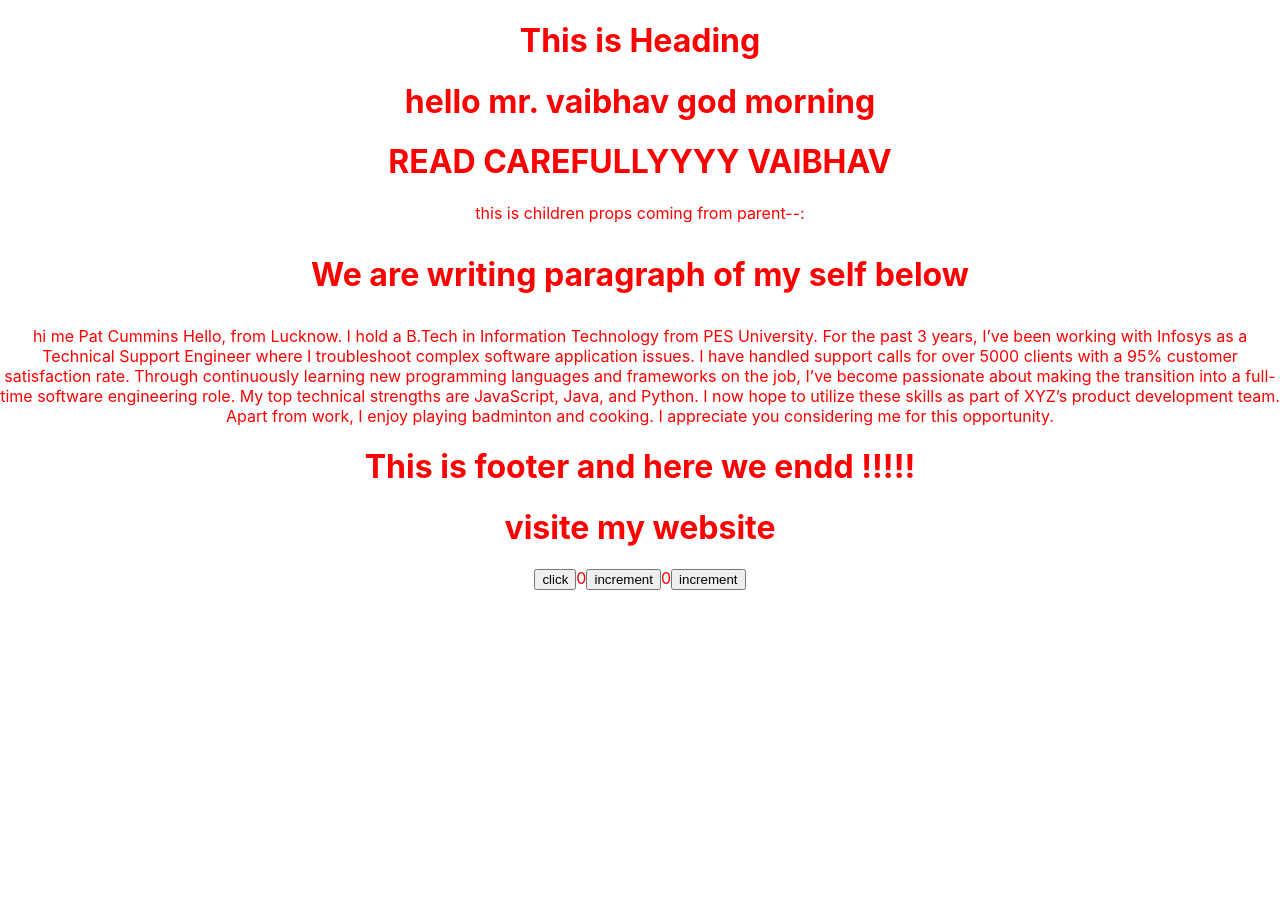
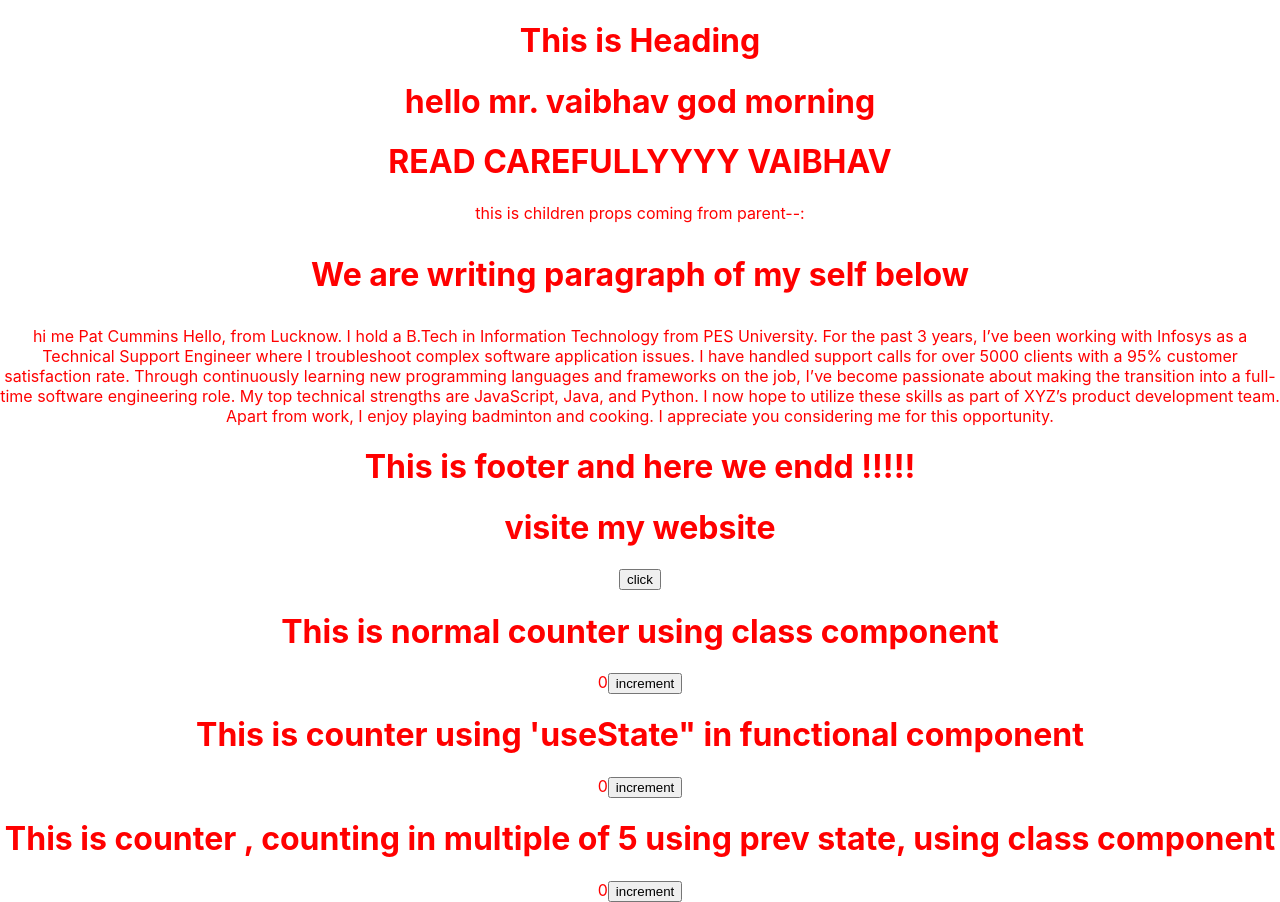
Before and after one commit to SaxenaVaibhav80/learning_react, a React (Create React App) app in the folder basic-app/: page / in a window 1280 px wide. Before the commit the page ends 800 px from the top, so only its background shows below. Built offline with nearby package versions, Linux system fonts and the light colour scheme.

Commit message:
useState in functional component

```diff
--- a/basic-app/src/App.js
+++ b/basic-app/src/App.js
@@ -7,6 +7,7 @@ import Footer from './components/Footer';
 import Message from './components/Message';
 import Counter from './components/Counter';
 import CounterFive from './components/CounterFive';
+import FunctionalCounter from './components/FunctionalCounter';
 
 function App() {
   return (
@@ -16,7 +17,11 @@ function App() {
      <Paragraph name="webdev"><p>We are writing paragraph of my self below</p></Paragraph>
      <Footer></Footer>
      <Message></Message>
-     <Counter></Counter>
+     <h1>This is normal counter using class component</h1>
+     <Counter ></Counter>
+     <h1>This is  counter using 'useState" in functional component</h1>
+     <FunctionalCounter ></FunctionalCounter>
+     <h1>This is counter , counting in multiple of 5 using prev state, using class component</h1>
      <CounterFive></CounterFive>
     </div>
   );
--- /dev/null
+++ b/basic-app/src/components/FunctionalCounter.jsx
@@ -0,0 +1,33 @@
+import { useState } from "react";
+
+function FunctionalCounter (){
+
+
+ const [count,setCount]=useState(0)
+
+ function increment()
+ {
+    setCount(count+1)
+ }
+
+    return(
+        <>
+          {count}
+          <button onClick={()=>increment()}>increment</button>
+        </>
+    )
+
+
+}
+
+export default FunctionalCounter
+
+
+// here's what happens:
+
+// 1. Initialization of State---->
+
+// useState Hook: The useState hook initializes a new piece of state with an initial value (0 in this case).
+// Tuple Return: It returns a tuple with two elements:
+// Current State (count): Represents the current value of the state.
+// State Setter (setCount): A function used to update the state.
```
Also changed, not shown: basic-app/src/App.css (line endings or trailing spaces).
